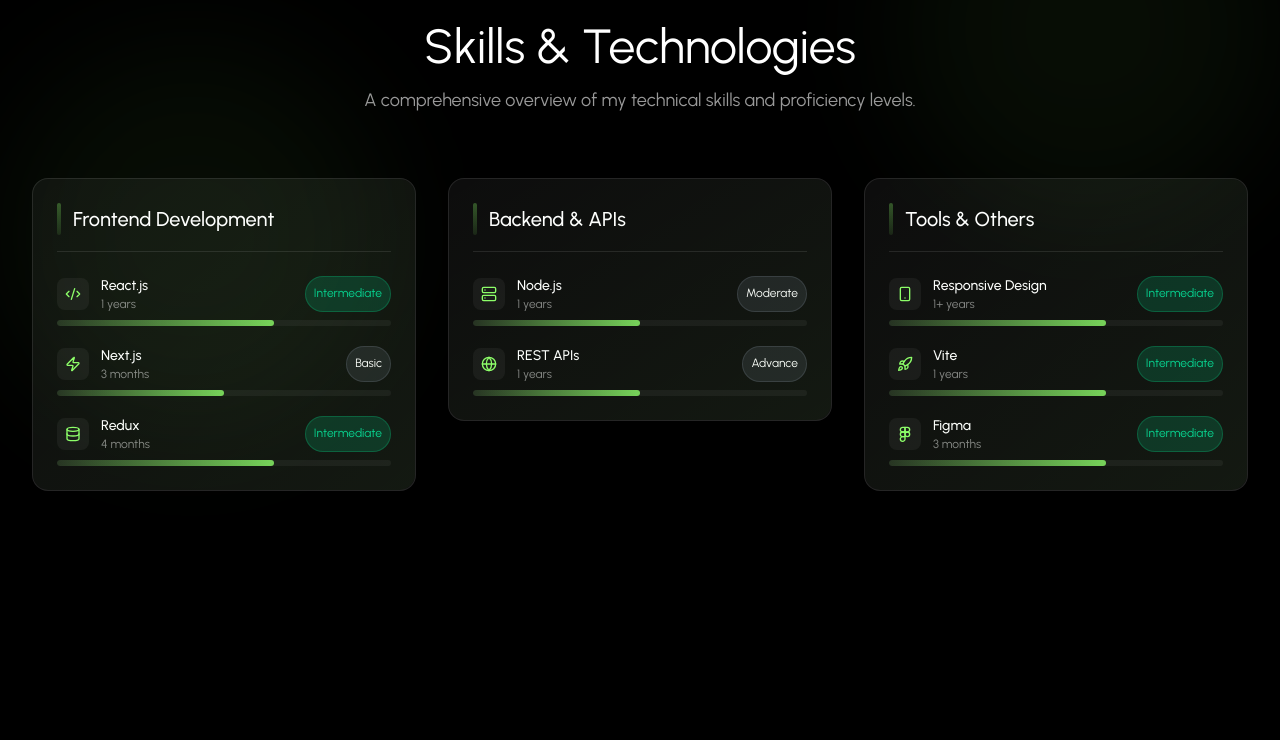
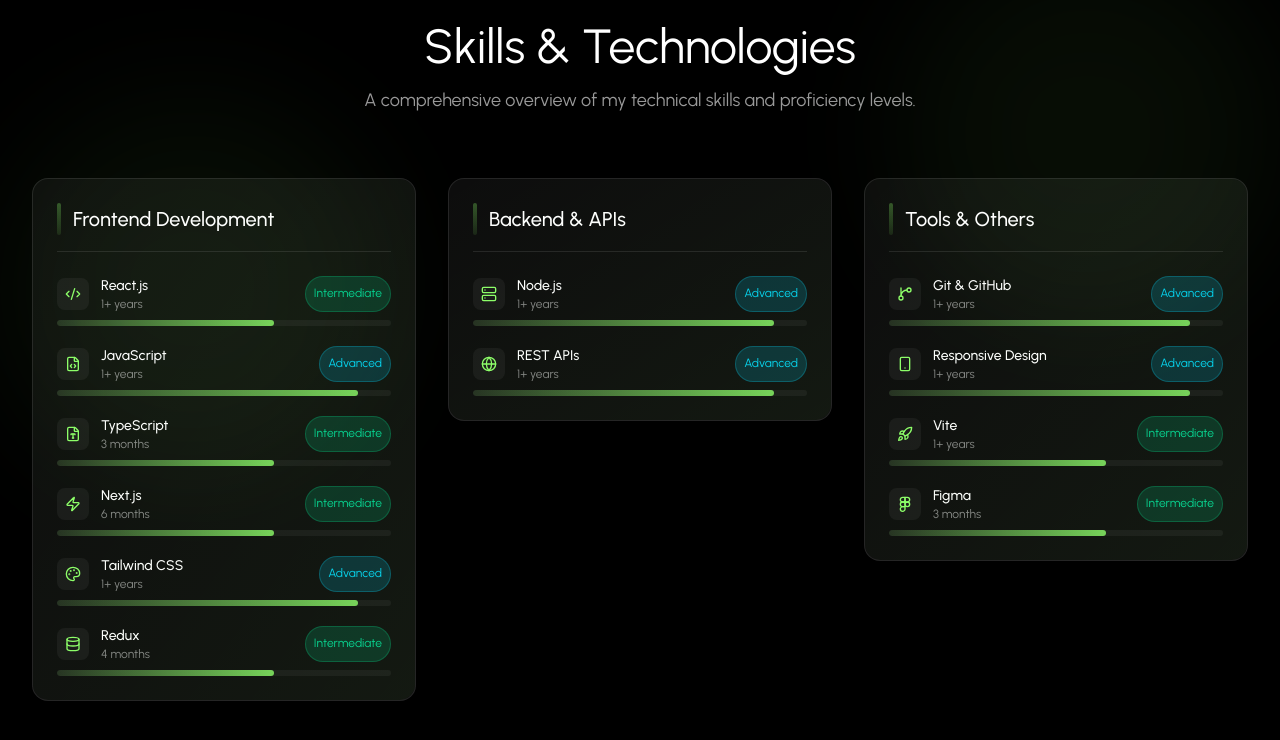
Before and after one commit to OmYadav3/myportfolio, a React (Vite) app: page / in a window 1280 px wide. Shown: the part 2073-2813 px from the top of the page. Built offline with nearby package versions, Linux system fonts and the light colour scheme.

Commit message:
Fix typos and update skill levels and experience in skills data

```diff
--- a/src/data/skills.js
+++ b/src/data/skills.js
@@ -5,49 +5,49 @@
       name: 'React.js',
       icon: 'Code2',
       level: 'Intermediate',
-      experience: '1 years'
+      experience: '1+ years'
    },
    {
       id:2,
-      name: 'Javascript',
+      name: 'JavaScript',
       icon: 'FileCode',
-      level: 'Expert',
-      experience: '1 years'
+      level: 'Advanced',
+      experience: '1+ years'
    },
    {
       id:3,
-      name: 'Tpescript.js',
+      name: 'TypeScript',
       icon: 'FileType',
-      level: 'Basic',
-      experience: '1 month'
+      level: 'Intermediate',
+      experience: '3 months'
    },
    {
       id:4,
       name: 'Next.js',
       icon: 'Zap',
-      level: 'Basic',
-      experience: '3 months'
+      level: 'Intermediate',
+      experience: '6 months'
    },
    {
       id:5,
-      name: 'TailwinCSS.js',
+      name: 'Tailwind CSS',
       icon: 'Palette',
-      level: 'Expert',
-      experience: '1 years'
+      level: 'Advanced',
+      experience: '1+ years'
    },
    {
       id:6,
       name: 'Node.js',
       icon: 'Server',
-      level: 'Moderate',
-      experience: '1 years'
+      level: 'Advanced',
+      experience: '1+ years'
    },
    {
       id:7,
-      name: 'Git & Gtihub',
+      name: 'Git & GitHub',
       icon: 'GitBranch',
-      level: 'Moderate',
-      experience: '1 years'
+      level: 'Advanced',
+      experience: '1+ years'
    },
    {
       id:8,
@@ -60,14 +60,14 @@
       id:9,
       name: 'REST APIs',
       icon: 'Globe',
-      level: 'Advance',
-      experience: '1 years'
+      level: 'Advanced',
+      experience: '1+ years'
    },
    {
       id:10,
       name: 'Responsive Design',
       icon: 'Smartphone',
-      level: 'Intermediate',
+      level: 'Advanced',
       experience: '1+ years'
    },
    {
@@ -82,6 +82,6 @@
       name: 'Vite',
       icon: 'Rocket',
       level: 'Intermediate',
-      experience: '1 years'
+      experience: '1+ years'
    },
 ];
```
